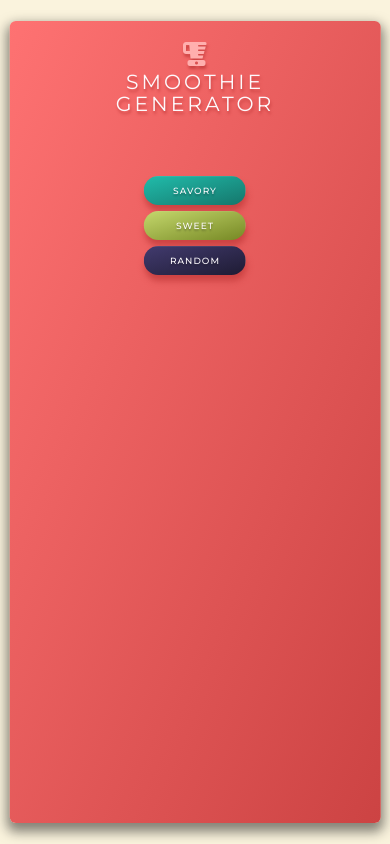
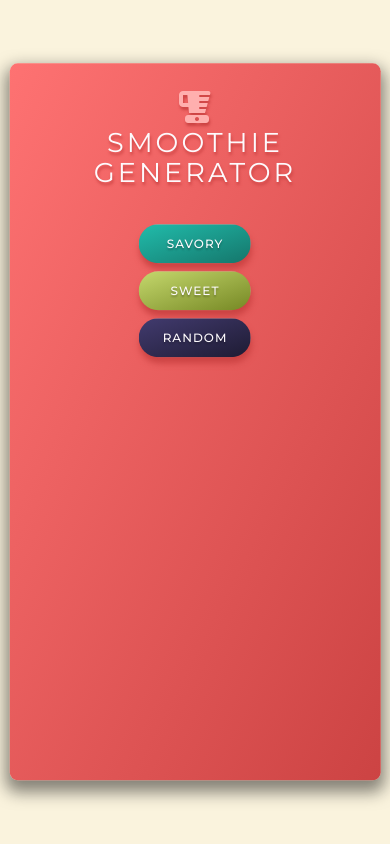
Before and after one commit to mega-bailey/randomsmoothie, a PHP site: page / in a window 390 px wide. Run offline with PHP 8.4, Linux system fonts and the light colour scheme; some libraries are stand-ins or nearby versions.

Commit message:
Adjust mobile UI

```diff
--- a/style.scss
+++ b/style.scss
@@ -240,9 +240,6 @@ body {
 }
 
 @media only screen and (max-width: 600px) {
-  html {
-    font-size: 37.5%;
-  }
   .container {
     width: 85vw;
     padding: 1.5rem;
@@ -251,7 +248,6 @@ body {
     margin: 2rem 0;
   }
   .btn {
-    width: auto;
     padding: 1.5rem 2rem;
     &:not(:last-child) {
       margin-right: 1rem;
@@ -272,7 +268,7 @@ body {
 @media only screen and (max-width: 450px) {
   .container {
     width: 95vw;
-    height: 95vh;
+    height: 85vh;
   }
   .btn-container {
     height: 25%;
@@ -280,7 +276,6 @@ body {
     flex-direction: column;
   }
   .btn {
-    width: 17rem;
     padding: 1.5rem 2rem;
     flex-direction: column;
     align-items: center;
```
Also changed, not shown: dist/css/style.min.css.
